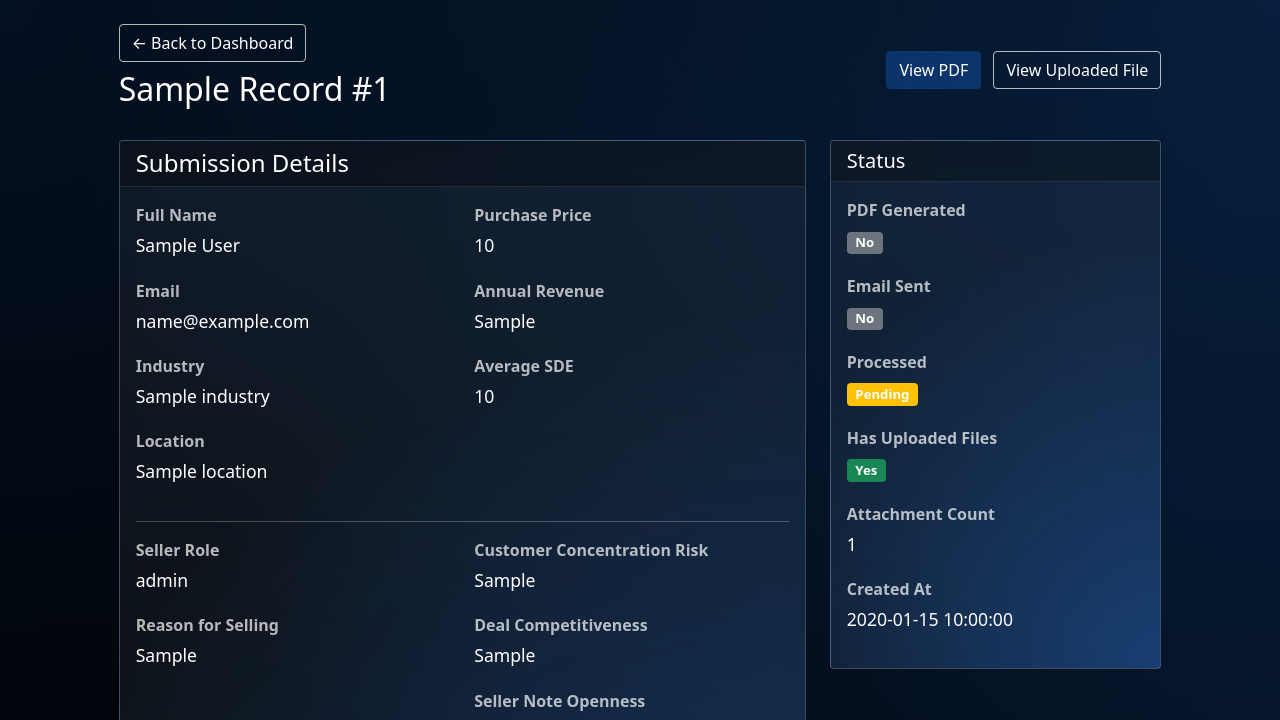
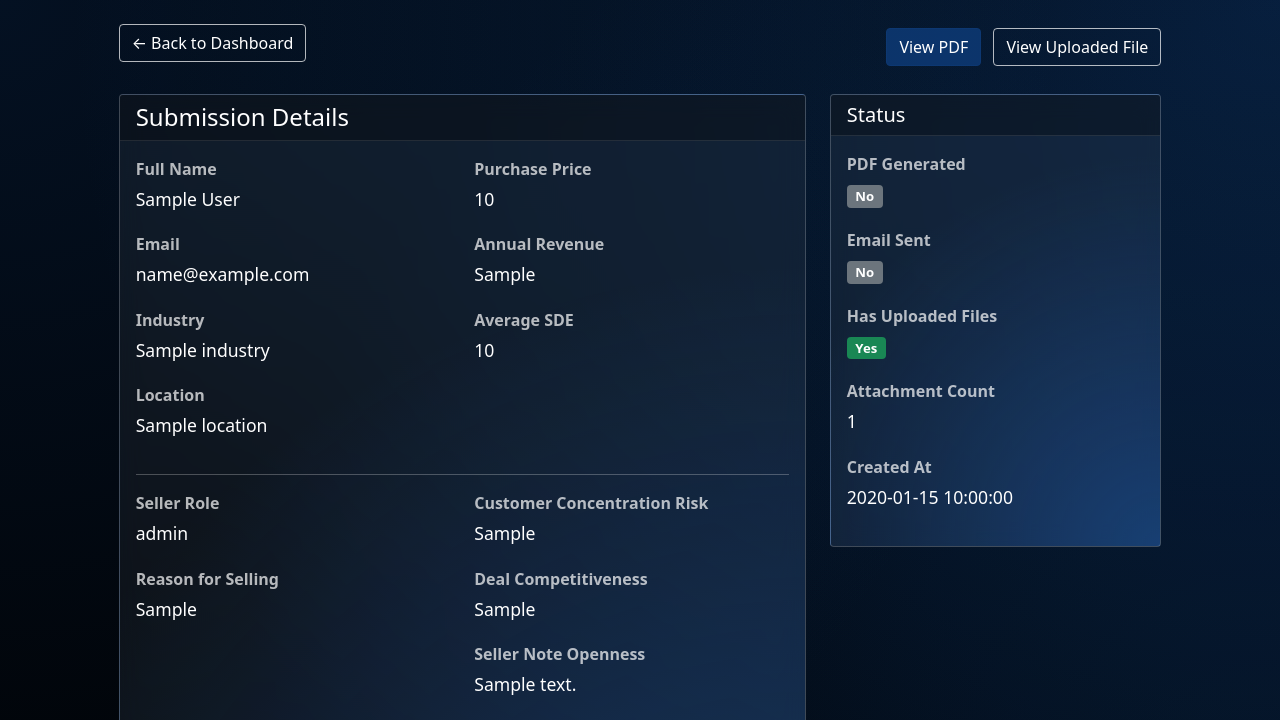
Before and after one commit to hamzak106-dev/loi-cim-pdf-generator, a FastAPI app: template templates/accounts/record_detail.html in a window 1280 px wide. Shown: the top 720 px of the page. Run offline with FastAPI, Linux system fonts and the light colour scheme; the template is opened without the code that fills it: most values are stand-ins (such as "Sample title", 1, 10 or a date in 2020); some libraries are stand-ins or nearby versions.

Commit message:
fix code layout

```diff
--- a/templates/accounts/record_detail.html
+++ b/templates/accounts/record_detail.html
@@ -42,7 +42,6 @@
       <div class="d-flex justify-content-between align-items-center">
         <div>
           <a href="/admin/dashboard" class="btn btn-outline-light mb-2">← Back to Dashboard</a>
-          <h2>{{ form_type }} Record #{{ record.id }}</h2>
         </div>
         <div>
           {% if record.file_urls %}
@@ -175,14 +174,7 @@
             {% endif %}
           </div>
 
-          <div class="detail-label">Processed</div>
-          <div class="detail-value">
-            {% if record.is_processed %}
-              <span class="badge bg-success">Yes</span>
-            {% else %}
-              <span class="badge bg-warning">Pending</span>
-            {% endif %}
-          </div>
+
 
           <div class="detail-label">Has Uploaded Files</div>
           <div class="detail-value">
```
